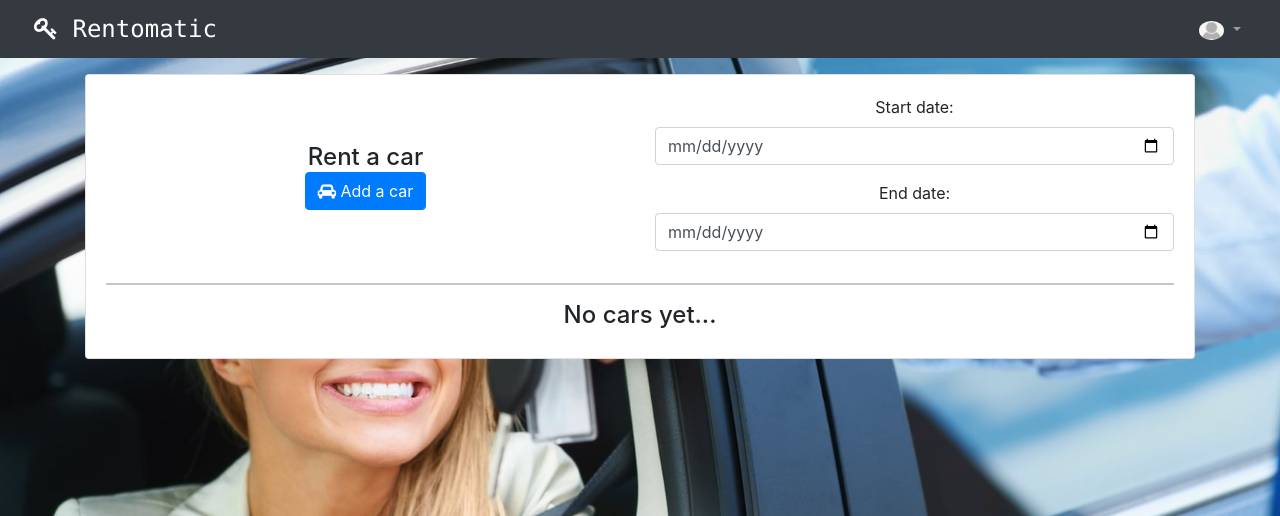
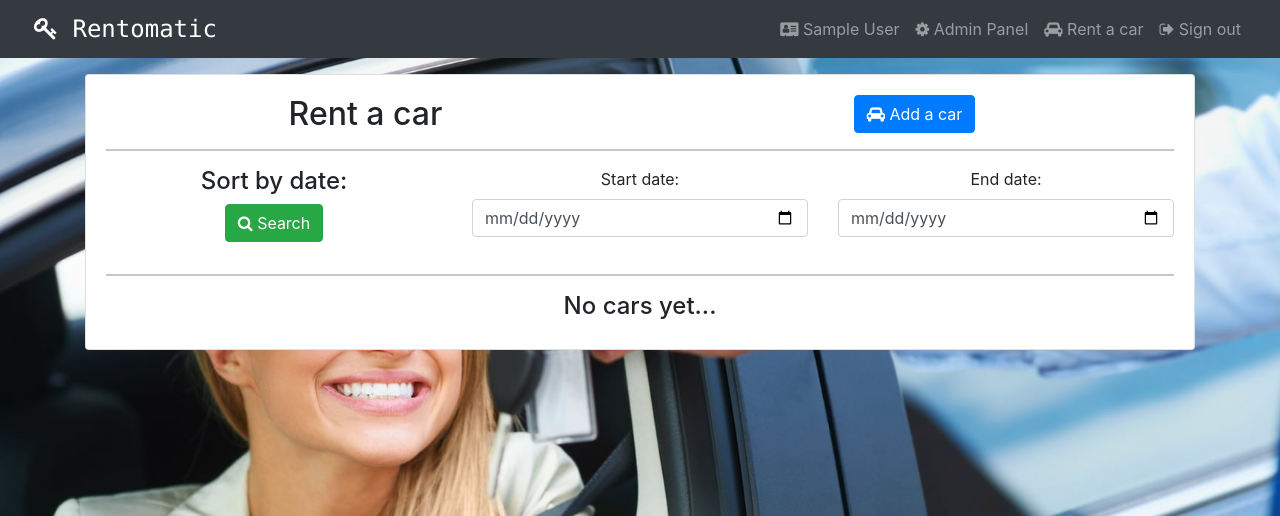
Before and after one commit to mmanchev23/rentomatic, a Django app: page /cars/ in a window 1280 px wide. Shown: the top 516 px of the page. Run offline with Django 4.2, Linux system fonts and the light colour scheme; the visitor is signed in with stand-in values (Sample User, id 1); data that the repository does not hold is empty; some libraries are stand-ins or nearby versions.

Commit message:
Added 1/2 search functionallity ...

```diff
--- a/app/templates/app/cars.html
+++ b/app/templates/app/cars.html
@@ -9,12 +9,7 @@
                     <div class="card-body">
                         <div class="row">
                             <div class="col">
-                                <br>
-                                <br>
-                                <h4 class="mb-0">Rent a car</h4>
-                                <a class="btn btn-primary" href="" data-toggle="modal" data-target="#createcar">
-                                    <i class="fa fa-car" aria-hidden="true"></i> Add a car
-                                </a>
+                                <h2 class="mb-0">Rent a car</h2>
 
                                 <div class="modal fade text-left" id="createcar">
                                     <form action="{% url 'car_create' %}" method="POST">
@@ -50,8 +45,8 @@
                                                     <button class="btn btn-success" type="submit">
                                                         <i class="fa fa-floppy-o" aria-hidden="true"></i> Save
                                                     </button>
-                                                    <button class="btn btn-primary" type="submit" data-dismiss="modal" value="Close">
-                                                        <i class="fa fa-cross" aria-hidden="true"></i> Close
+                                                    <button class="btn btn-danger" type="submit" data-dismiss="modal" value="Close">
+                                                        <i class="fa fa-times" aria-hidden="true"></i> Close
                                                     </button>
                                                 </div>
                                             </div>
@@ -59,20 +54,36 @@
                                     </form>
                                 </div>
                             </div>
-
-                            {% if request.user.is_staff %}
+                            <div class="col">
+                                <a class="btn btn-primary" href="" data-toggle="modal" data-target="#createcar">
+                                    <i class="fa fa-car" aria-hidden="true"></i> Add a car
+                                </a>
+                            </div>
+                        </div>
+                        <hr>
+                        <form action="{% url 'car_search' %}" method="post">
+                            {% csrf_token %}
+                            <div class="row">
+                                <div class="col">
+                                    <div class="form-group">
+                                        <h4>Sort by date:</h4>
+                                        <button class="btn btn-success" type="submit"><i class="fa fa-search" aria-hidden="true"></i> Search</button>
+                                    </div>
+                                </div>
                                 <div class="col">
                                     <div class="form-group">
                                         <label for="start_date">Start date:</label>
                                         <input class="form-control" type="date" name="start_date" placeholder="Enter year" required>
                                     </div>
+                                </div>
+                                <div class="col">
                                     <div class="form-group">
                                         <label for="end_date">End date:</label>
                                         <input class="form-control" type="date" name="end_date" placeholder="Enter year" required>
                                     </div>
                                 </div>
-                            {% endif %}
-                        </div>
+                            </div>
+                        </form>
                         <hr>
                         {% for car in cars %}
                             <div class="row p-2 car-items">
--- a/app/templates/app/index.html
+++ b/app/templates/app/index.html
@@ -17,7 +17,7 @@
                         <hr>
                         <div class="row">
                             <div class="col">
-                                <h4>Exam project from module № 13 "Software Engineering" of the national training program "IT Career" by the Ministry of Education and Science of the Republic of Bulgaria.</h4>
+                                <h4>Exam project from module № 13 "Software Engineering" of the national training program "IT Career" in Bulgaria.</h4>
                             </div>
                             <div class="col">
                                 <h4>Technologies used for this project:</h4>
--- a/app/templates/app/navbar.html
+++ b/app/templates/app/navbar.html
@@ -11,13 +11,8 @@
       <div class="collapse navbar-collapse" id="navbarNavDropdown">
         {% if user.is_authenticated %}
           <ul class="navbar-nav ml-auto">
-            <li class="nav-item dropdown">
-              <a class="nav-link dropdown-toggle text-center" href="#" role="button" data-bs-toggle="dropdown" aria-expanded="false">
-                <img src="{{ request.user.image_url }}" width="25" class="rounded-circle" alt="Image not found..." id="profile-picture">
-              </a>
-              <ul class="dropdown-menu dropdown-menu-end" aria-labelledby="navbarDropdownMenuLink">
             <li>
-                  <a class="dropdown-item text-center" href="{% url 'profile' username=request.user.username %}"><i class="fa fa-address-card" aria-hidden="true"></i>
+              <a class="nav-link text-center" href="{% url 'profile' username=request.user.username %}"><i class="fa fa-address-card" aria-hidden="true"></i>
                 {% if user.first_name and user.last_name %}
                   {{ user.first_name }} {{ user.last_name }}
                 {% else %}
@@ -26,13 +21,14 @@
               </a>
             </li>
             {% if request.user.is_superuser %}
-                  <li><a class="dropdown-item text-center" href="{% url 'admin:index' %}"><i class="fa fa-cog"></i> Admin Panel</a></li>
+              <li><a class="nav-link text-center" href="{% url 'admin:index' %}"><i class="fa fa-cog"></i> Admin Panel</a></li>
             {% endif %}
-                <li><a class="dropdown-item text-center" href="{% url 'cars' %}"><i class="fa fa-car"></i> Rent a car</a></li>
-                <li><a class="dropdown-item text-center" href="" data-toggle="modal" data-target="#logoutModal"><i class="fa fa-sign-out"></i> Sign out</a></li>
-              </ul>
+            <li class="nav-item">
+              <a class="nav-link text-center" href="{% url 'cars' %}"><i class="fa fa-car"></i> Rent a car</a>
             </li>
-
+            <li class="nav-item">
+              <a class="nav-link text-center" href="" data-toggle="modal" data-target="#logoutModal"><i class="fa fa-sign-out"></i> Sign out</a>
+            </li>
           </ul>
         {% else %}
           <ul class="navbar-nav ml-auto">
--- a/app/templates/app/sign_out.html
+++ b/app/templates/app/sign_out.html
@@ -3,10 +3,12 @@
     <div class="modal-content">
       <div class="modal-header">
         <h5 class="modal-title" id="exampleModalLabel">Sign out?</h5>
-        <button type="button" class="btn-close" data-bs-dismiss="modal" aria-label="Close"></button>
       </div>
       <div class="modal-footer">
         <a type="button" class="btn btn-success" href="{% url 'logout' %}"><i class="fa fa-sign-out"></i> Sign out</a>
+        <button class="btn btn-danger" type="submit" data-dismiss="modal" value="Close">
+          <i class="fa fa-times" aria-hidden="true"></i> Close
+        </button>
       </div>
     </div>
   </div>
--- a/app/urls.py
+++ b/app/urls.py
@@ -40,6 +40,7 @@ urlpatterns = [
 
     # Cars routing
     path("cars/", cars, name="cars"),
+    path("car/search/", car_search, name="car_search"),
     path("car/create/", car_create, name="car_create"),
     path("car/<uuid:id>/apply/", car_apply, name="car_apply"),
     path("car/<uuid:id>/edit/", car_edit, name="car_edit"),
--- a/app/views.py
+++ b/app/views.py
@@ -1,3 +1,5 @@
+from email.mime import application
+from multiprocessing import context
 from pyexpat import model
 from .models import *
 from django.db.models import Q
@@ -424,3 +426,25 @@ def car_delete(request, id):
         return HttpResponseRedirect(reverse("cars"))
     else:
         return render(request, "app/cars.html")
+
+@login_required(redirect_field_name="sign_in/")
+def car_search(request):
+    if request.method == "POST":
+        start_date = request.POST.get("start_date")
+        end_date = request.POST.get("end_date")
+        applications = Application.objects.filter(start_date__gte=start_date, end_date__lte=end_date) or None
+        cars = Car.objects.filter(id=applications.car.id) or None
+
+        if applications:
+            context = {
+                "applications": applications,
+                "cars": cars
+            }
+
+            messages.success(request, f"Found {applications.count} results!")
+            return render(request, "app/cars.html", context)
+        else:
+            messages.error(request, "No results were found!")
+            return render(request, "app/cars.html", context)
+    else:
+        return render(request, "app/cars.html")
```
Lines whose indentation alone changed are shown as unchanged.
